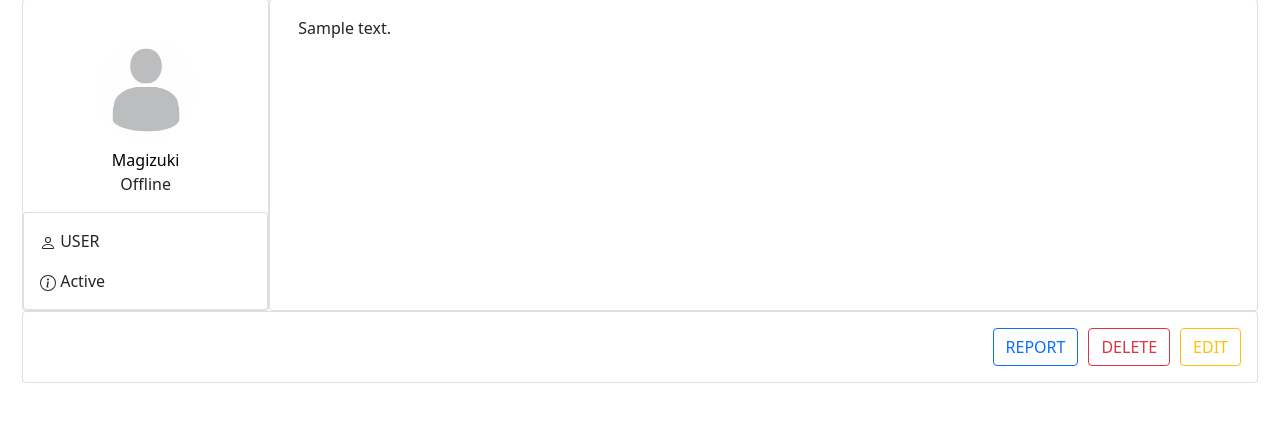
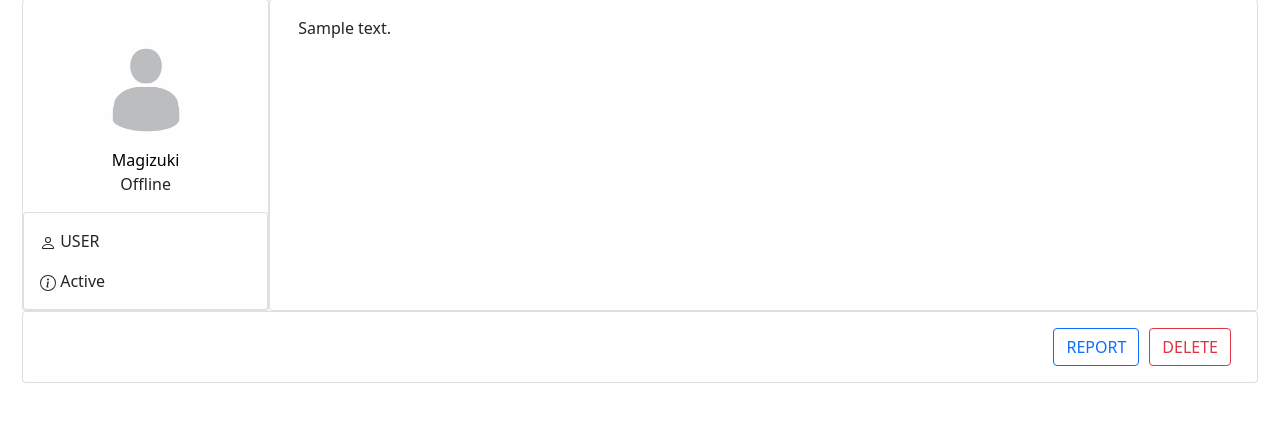
Before and after one commit to Magizuki/Metaforums, a PHP site: page /Metaforums/threadDetail/ViewThread.php?id=1 in a window 1280 px wide. Shown: the part 823-1264 px from the top of the page. Run offline with PHP 8.4, Linux system fonts and the light colour scheme; a user stored in the database is signed in; data comes from the database, SQL or seed files in the repository; tables that the repository leaves empty hold one stand-in row (values such as "Sample post").

Commit message:
Remove edit button in reply thread

```diff
--- a/views/threadDetail/ViewThread.php
+++ b/views/threadDetail/ViewThread.php
@@ -172,7 +172,6 @@
                         <?php
                         if($row_GetReply['user_id'] == $_SESSION['UserID'])
                         {
-                            echo "<button type='button' class='btn btn-outline-warning' style='float: right;' data-toggle='modal' data-target='.bd-example-modal-xl'>EDIT</button>";
                             echo "<button id='deleteReplyThreadbtn' onclick = 'deleteReply(".$row_GetReply['id'].");'  type='button' class='btn btn-outline-danger' style='float: right; margin-right: 10px;'>DELETE</button>";
                         }
                         ?>
```
